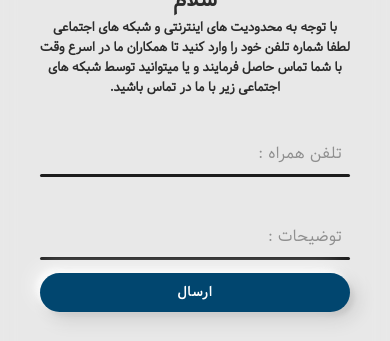
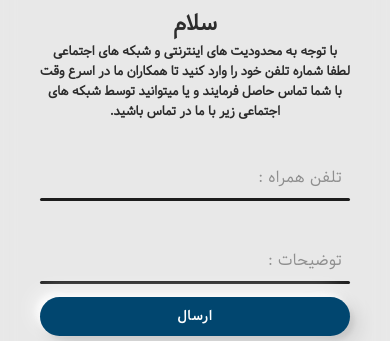
Before and after one commit to cisco-mj/contactUs, a plain HTML site: page index.html in a window 390 px wide. Shown: the part 206-547 px from the top of the page. Drawn offline with Linux system fonts and the light colour scheme; a web font is replaced by a local one.

Commit message:
Update style1.css

```diff
--- a/style1.css
+++ b/style1.css
@@ -271,7 +271,6 @@ input[type="number"]::-webkit-outer-spin-button {
 
     .box{
         position: relative;
-        bottom: 1.5em;
         padding: 50px 40px;
         width: 390px;
         transition: 0.3s;
```
